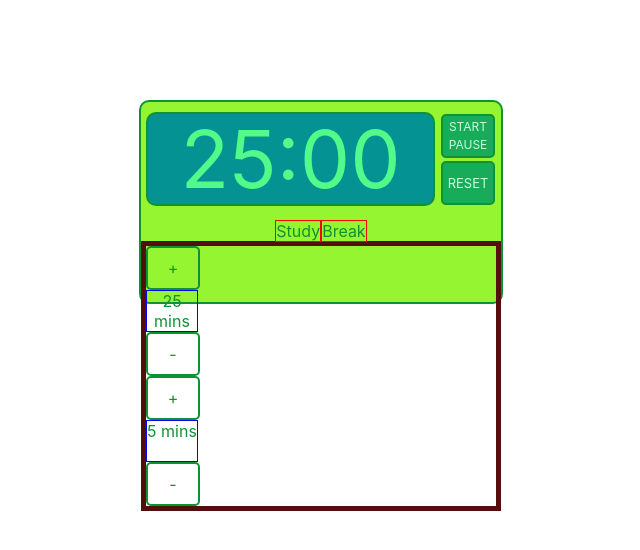
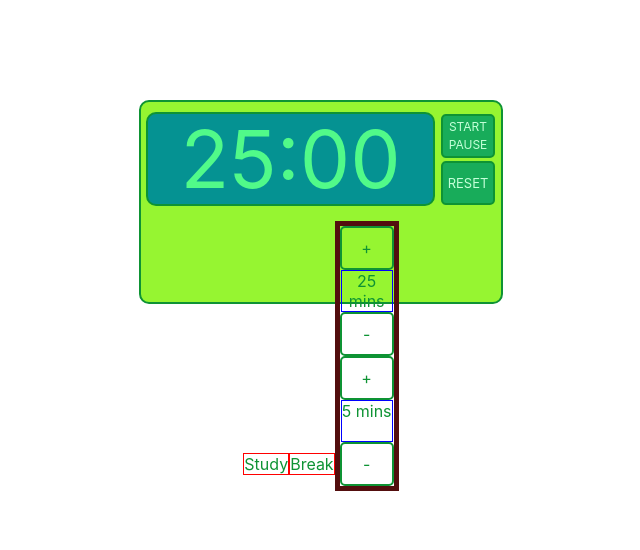
Before and after one commit to Reon-Richards/FCC-25plus5-Timer, a React (Create React App) app: page / in a window 1280 px wide. Shown: the top 550 px of the page, without its empty margins (319-959 px from the left). Built offline with nearby package versions, Linux system fonts and the light colour scheme.

Commit message:
Update App.css

```diff
--- a/src/App.css
+++ b/src/App.css
@@ -92,12 +92,14 @@
 
 
   .button-container{
+    display: inline-block;
     border: 5px solid rgb(83, 14, 14);
 
   }
 
 
   .label{
+    display: inline-block;
     border: 1px solid red;
     }
 
@@ -111,6 +113,7 @@
   }
 
    .inputDisplay{
+    display: inline-block;
     border: 1px solid blue;
     height: 40px;
     width: 50px;
```
